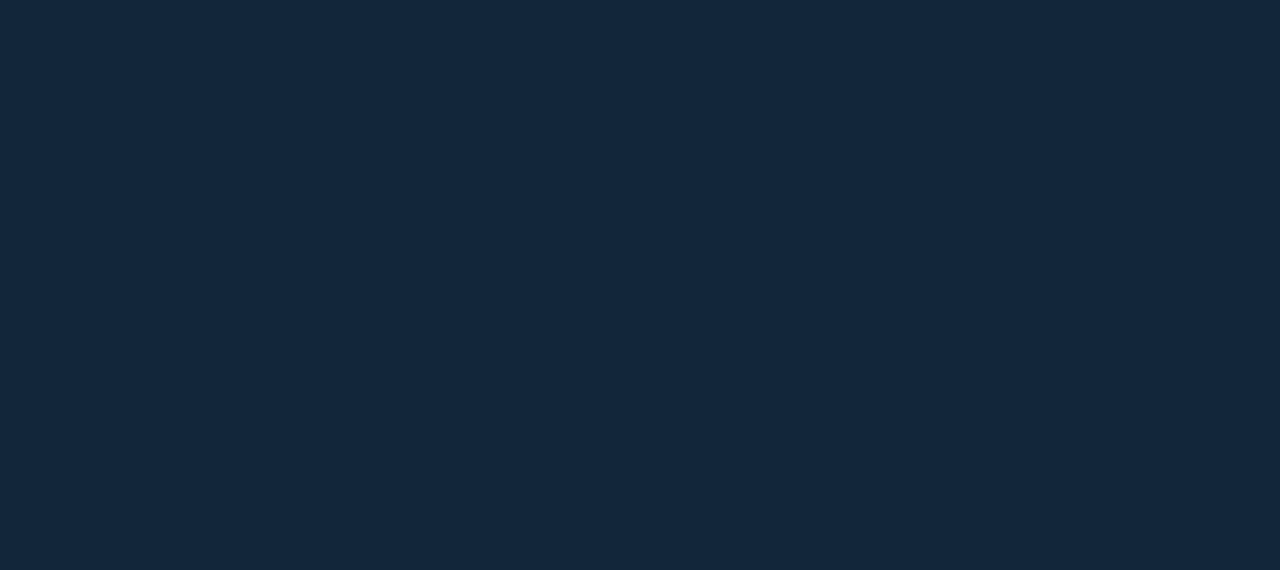
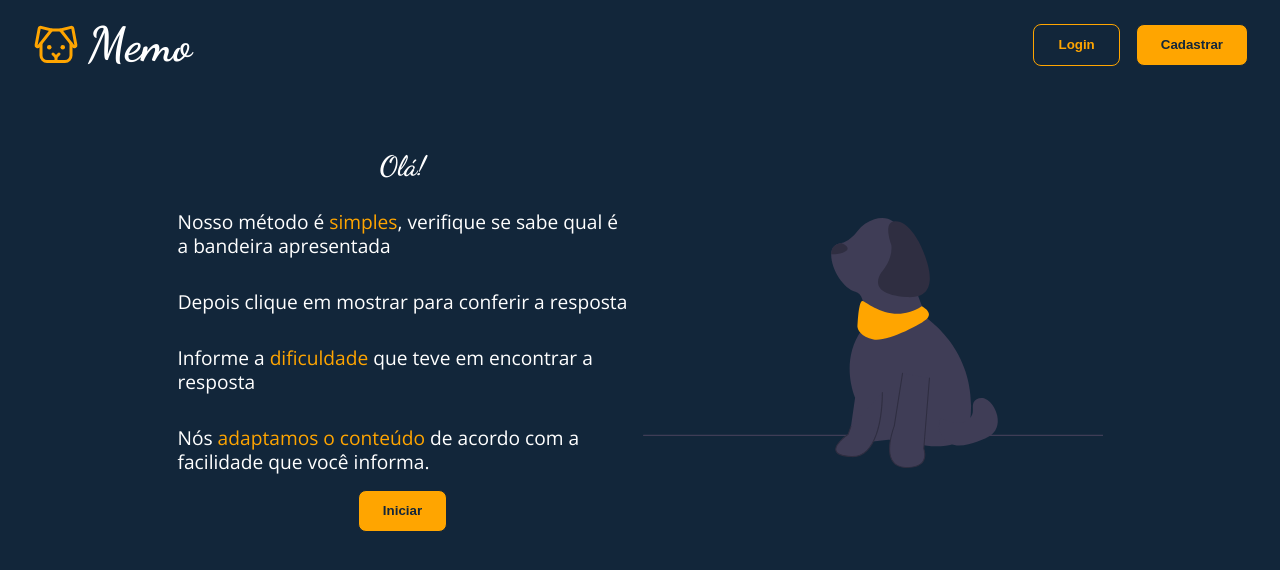
Before and after one commit to ribeirojer/Memo, a React (Vite) app: page /experimentar in a window 1280 px wide. Before the commit this address had no page. Shown: the top 570 px of the page. Built offline with nearby package versions, Linux system fonts and the light colour scheme.

Commit message:
authentication with  firebase

```diff
--- a/package.json
+++ b/package.json
@@ -10,6 +10,7 @@
   },
   "dependencies": {
     "axios": "^1.1.3",
+    "firebase": "^9.14.0",
     "phosphor-react": "^1.4.1",
     "react": "^18.2.0",
     "react-dom": "^18.2.0",
--- a/src/components/Content.tsx
+++ b/src/components/Content.tsx
@@ -41,16 +41,14 @@ const Wrapper = styled.main`
 `;
 
 const Content = ({
-  id,
   link,
   name,
 }: {
-  id: number;
   link: string;
   name: string;
 }) => {
   return (
-    <Wrapper key={id}>
+    <Wrapper>
       <img src={link} alt={name} />
       <div className="card-wrapper">
         <div>
--- a/src/main.tsx
+++ b/src/main.tsx
@@ -4,6 +4,7 @@ import { BrowserRouter, Route, Routes } from 'react-router-dom'
 import App from './App'
 import './index.css'
 import Dashboard from './pages/Dashboard'
+import Experimentar from './pages/Experimentar'
 import Home from './pages/Home'
 import Login from './pages/Login'
 
@@ -15,6 +16,7 @@ ReactDOM.createRoot(document.getElementById('root') as HTMLElement).render(
           <Route path="/" element={<Home />} />
           <Route path="login" element={<Login />} />
           <Route path="dashboard" element={<Dashboard />} />
+          <Route path="experimentar" element={<Experimentar />} />
         </Route>
       </Routes>
     </BrowserRouter>
--- /dev/null
+++ b/src/pages/Experimentar.tsx
@@ -0,0 +1,134 @@
+import { useState } from "react";
+import styled from "styled-components";
+import Data from "../assets/ap.json";
+import DogImage from "../assets/undraw_dog_re_7980.svg";
+import Button from "../components/Button";
+
+type Props = {};
+
+const Wrapper = styled.main`
+  display: flex;
+  flex-direction: column;
+  align-items: center;
+  height: 60vh;
+  .welcome {
+    display: flex;
+    gap: 1rem;
+    align-items: center;
+    margin-top: 4rem;
+  }
+  .welcome div {
+    width: 450px;
+    display: flex;
+    flex-direction: column;
+    justify-content: center;
+    align-items: center;
+  }
+  .welcome p {
+    font-size: 1.2rem;
+    margin: 1rem 0;
+  }
+  .welcome p span {
+    color: #ffa500;
+  }
+  .wrapper {
+    display: flex;
+    flex-direction: column;
+    align-items: center;
+    justify-content: center;
+  }
+  div h2 {
+    font-family: "Open Sans";
+    margin: 0 0 3rem 0;
+  }
+  div img {
+    height: 250px;
+  }
+  .dot {
+    color: #242424;
+  }
+  .seguintes {
+    display: flex;
+    gap: 0.5rem;
+  }
+`;
+
+const Experimentar = (props: Props) => {
+  const [dados, setDados] = useState(Data);
+  const [welcome, setWelcome] = useState<boolean>(true);
+  const [first, setfirst] = useState<boolean>(false);
+  const [item, setItem] = useState(0);
+
+  function changeItem(itensFrente: number): void {
+    setfirst(false);
+    if (itensFrente) {
+      dados.splice(item + itensFrente, 0, dados[item]);
+      setDados(dados);
+    }
+    setItem(item + 1);
+  }
+
+  return (
+    <Wrapper>
+      {welcome ? (
+        <div className="welcome">
+          <div>
+            <h3>Olá!</h3>
+            <p>
+              Nosso método é <span>simples</span>, verifique se sabe qual é a
+              bandeira apresentada
+            </p>
+            <p>Depois clique em mostrar para conferir a resposta</p>
+            <p>
+              Informe a <span>dificuldade</span> que teve em encontrar a
+              resposta
+            </p>
+            <p>
+              Nós <span>adaptamos o conteúdo</span> de acordo com a facilidade
+              que você informa.
+            </p>
+            <span onClick={() => setWelcome(false)}>
+              <Button color="#12263a" theme="#ffa500" text="Iniciar" />
+            </span>
+          </div>
+          <img src={DogImage} alt="" />
+        </div>
+      ) : (
+        <div className="wrapper">
+          <img
+            src={`https://cdn-icons-png.flaticon.com/512/206/${dados[item].url}`}
+            alt={`${dados[item].url}`}
+          />
+          {first && <h2>{dados[item].name}</h2>}
+          {!first && <h2 className="dot">.</h2>}
+          {!first && (
+            <span onClick={() => setfirst(true)}>
+              <Button color="#12263a" theme="#ffa500" text="Mostrar" />
+            </span>
+          )}
+          {first && (
+            <div className="seguintes">
+              <span onClick={() => changeItem(2)}>
+                <Button theme="#12263a" color="#f88" text="Repetir" />
+              </span>
+              <span onClick={() => changeItem(4)}>
+                {" "}
+                <Button theme="#12263a" color="#ffa500" text="Difícil" />
+              </span>
+              <span onClick={() => changeItem(7)}>
+                {" "}
+                <Button theme="#12263a" color="#8f8" text="Normal" />
+              </span>
+              <span onClick={() => changeItem(0)}>
+                {" "}
+                <Button theme="#12263a" color="#88f" text="Fácil" />
+              </span>
+            </div>
+          )}
+        </div>
+      )}
+    </Wrapper>
+  );
+};
+
+export default Experimentar;
--- a/src/pages/Home.tsx
+++ b/src/pages/Home.tsx
@@ -214,7 +214,7 @@ const Home = (props: Props) => {
       <div className="content">
         {data &&
           data.map((item) => {
-            return <Content id={item.id} link={item.link} name={item.name} />;
+            return <Content key={item.id} link={item.link} name={item.name} />;
           })}
       </div>
       <section className="claim">
--- a/src/pages/Login.tsx
+++ b/src/pages/Login.tsx
@@ -1,11 +1,31 @@
-import React from 'react'
+import { GoogleAuthProvider, signInWithPopup, User } from "firebase/auth";
+import { useState } from "react";
+import { auth } from "../services/firebase";
 
-type Props = {}
+type Props = {};
 
 const Login = (props: Props) => {
+  const [user, setUser] = useState<User>({} as User);
+  function handleGoogleSignin() {
+    const provider = new GoogleAuthProvider();
+
+    signInWithPopup(auth, provider)
+      .then((result) => {
+        setUser(result.user);
+      })
+      .catch((error) => {
+        console.log(error);
+      });
+  }
+
   return (
-    <div>Login</div>
-  )
-}
+    <div>
+      {user.photoURL && <img src={user.photoURL} alt="foto do usuario" />}
+      <p>{user.displayName}</p>
+      <p>{user.email}</p>
+      <button onClick={handleGoogleSignin}>Login</button>
+    </div>
+  );
+};
 
 export default Login;
--- /dev/null
+++ b/src/services/firebase.ts
@@ -0,0 +1,20 @@
+// Import the functions you need from the SDKs you need
+import { initializeApp } from "firebase/app";
+import { getAuth } from "firebase/auth";
+
+// TODO: Add SDKs for Firebase products that you want to use
+// https://firebase.google.com/docs/web/setup#available-libraries
+
+// Your web app's Firebase configuration
+const firebaseConfig = {
+  apiKey: "AIzaSyAzBlMS4P9upJI_Ciq6cRxDrkItE5irg4Q",
+  authDomain: "memo-teste.firebaseapp.com",
+  projectId: "memo-teste",
+  storageBucket: "memo-teste.appspot.com",
+  messagingSenderId: "440039411984",
+  appId: "1:440039411984:web:45ca39c555a2b1aba01595"
+};
+
+// Initialize Firebase
+const app = initializeApp(firebaseConfig);
+export const auth = getAuth(app);
```
Also changed, not shown: 1 other file (tests, documents, lock files or other folders).
